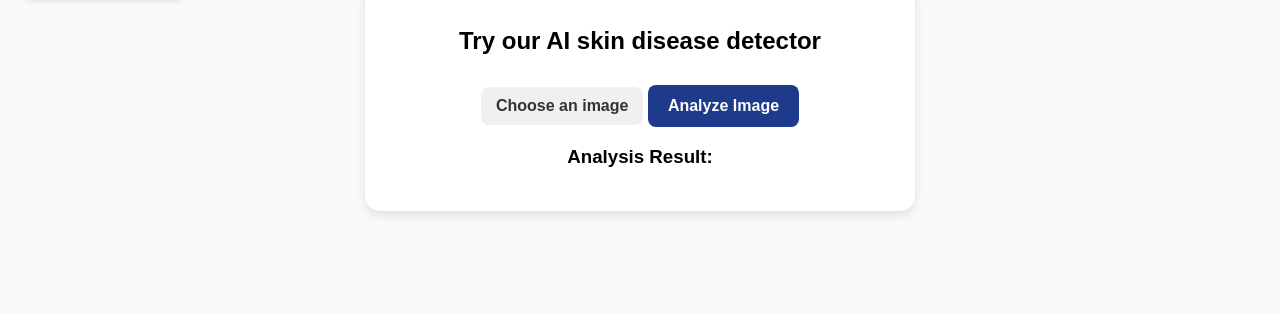
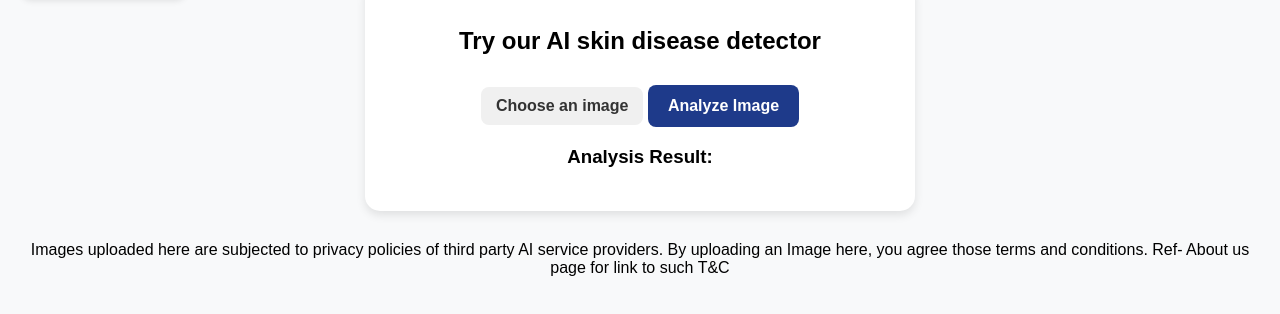
Before and after one commit to RidDevs/SKINWISE, a website: page image/image.html in a window 1280 px wide. Shown: the part 166-480 px from the top of the page. Drawn offline with Linux system fonts and the light colour scheme; sample sign-in values are in the browser's storage.

Commit message:
Update image.html

```diff
--- a/image/image.html
+++ b/image/image.html
@@ -52,5 +52,8 @@
 
 
     <script src="image.js"></script>
+    <footer class="footer">
+        <p>Images uploaded here are subjected to privacy policies of third party AI service providers. By uploading an Image here, you agree those terms and conditions. Ref- About us page for link to such T&C</p>
+    </footer>
 </body>
 </html>
```
